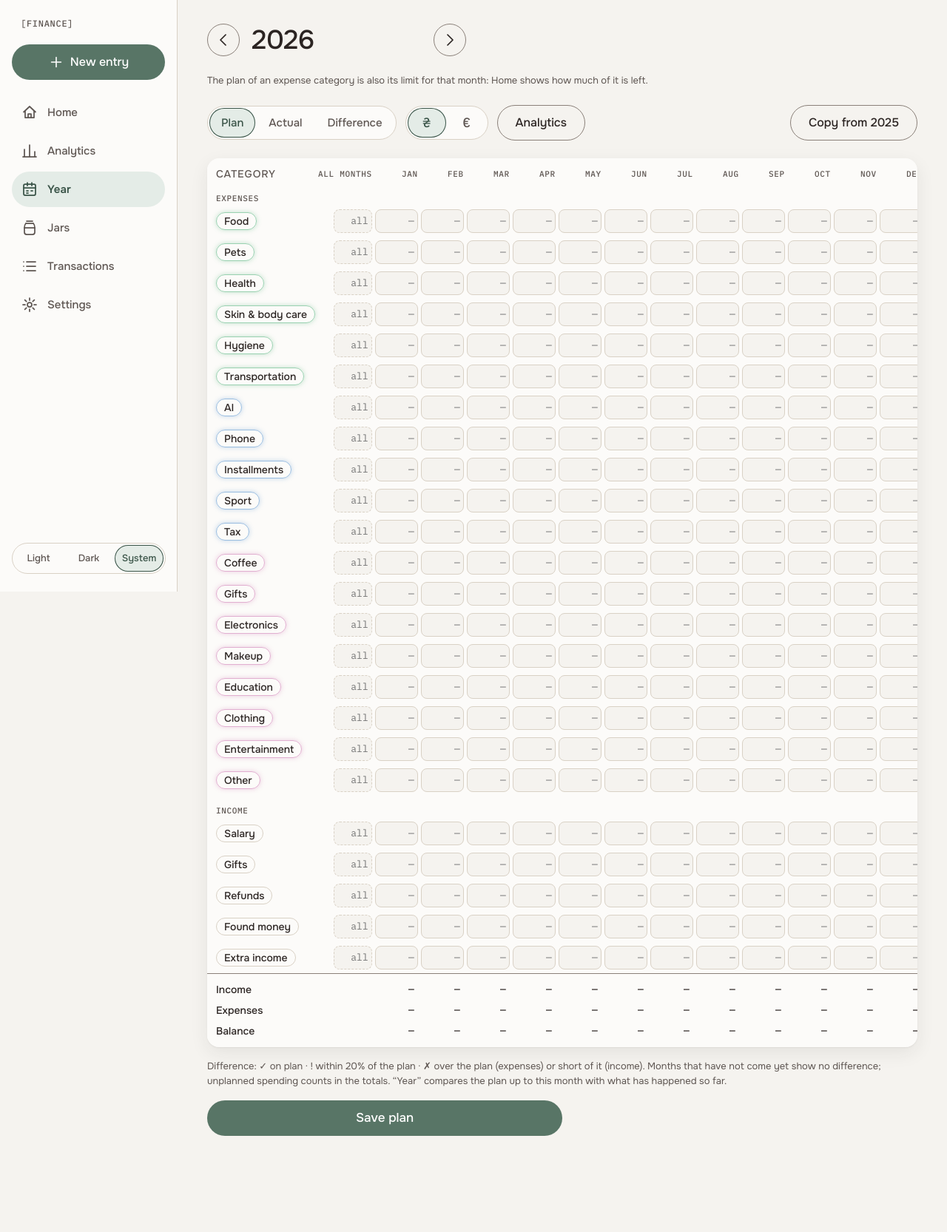
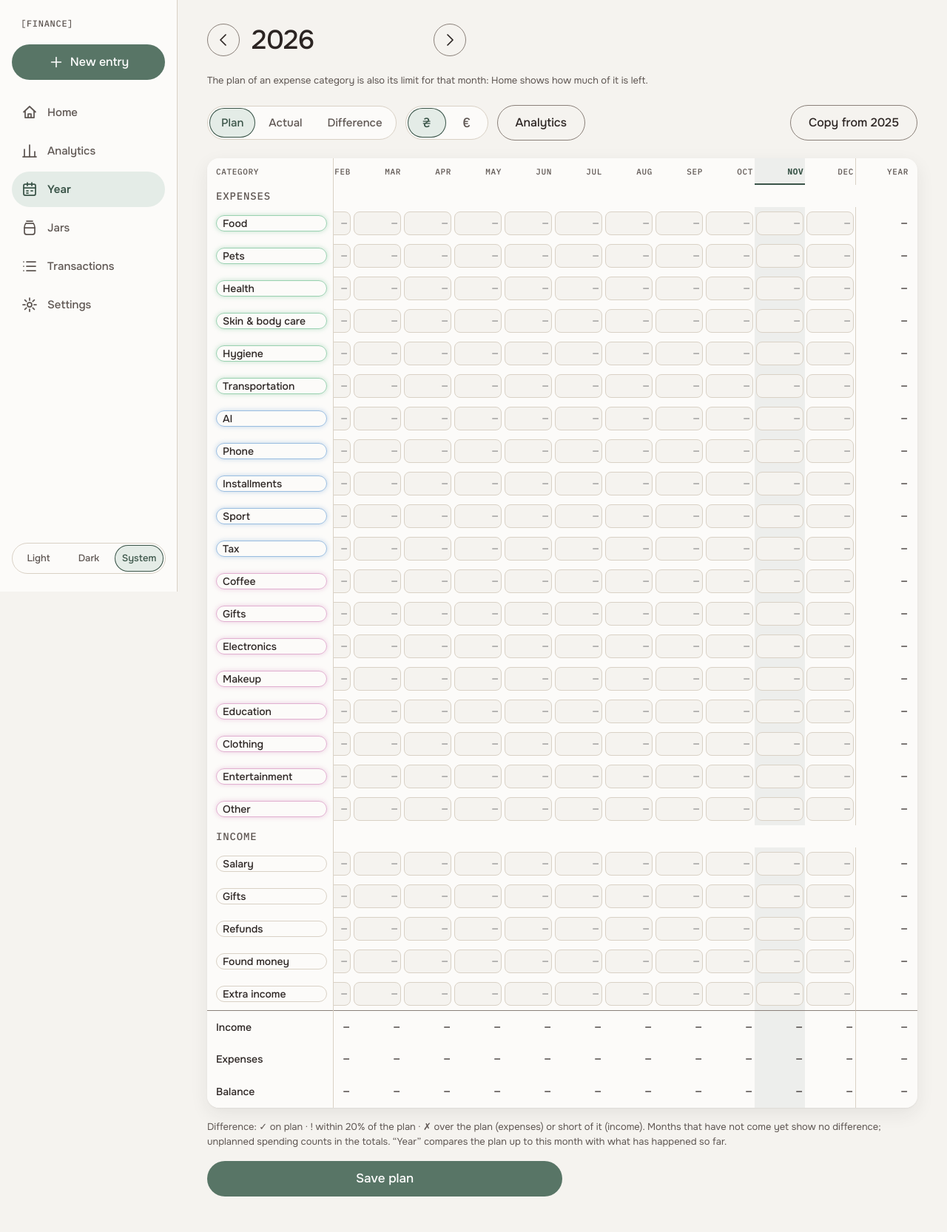
Before and after one commit to aiiadu-ai/finances_tracker, a FastAPI app: page /year in a window 1280 px wide. Shown: the whole page at 74% size. Before the commit the page ends 1536 px from the top, so only its background shows below. Run offline with FastAPI, Linux system fonts and the light colour scheme; data comes from the database, SQL or seed files in the repository; data that the repository does not hold is empty.

Commit message:
Year table: fixed grid (sticky opaque name column, same-width months, same-height rows, cut names), opens on the current month and marks it
Co-Authored-By: Claude Sonnet 5.5 <noreply@anthropic.com>

```diff
--- a/app/main.py
+++ b/app/main.py
@@ -612,6 +612,7 @@ def render_year(
         "prev_year": year - 1 if year > 2000 else None,
         "next_year": year + 1 if year < 2099 else None,
         "month_names": MONTH_NAMES,
+        "now_month": today.month if year == today.year else None,  # the month to scroll to and mark
         "views": [
             {"code": code, "symbol": CURRENCY_SYMBOLS[code], "grid": plans.grid(conn, year, code, today, categories)}
             for code in plans.CURRENCIES
--- a/app/static/app.js
+++ b/app/static/app.js
@@ -202,6 +202,7 @@ function setupCurrencySwitch() {
       try { localStorage.setItem("currency", button.dataset.curChoice); } catch (e) { /* not remembered */ }
       show();
       fitNumbers();
+      if (window.scrollYearToNow) window.scrollYearToNow(); // a table that was hidden is placed now
     });
   });
   show();
@@ -235,6 +236,7 @@ function setupYear() {
     grid.dataset.mode = mode;
     buttons.forEach((b) => b.setAttribute("aria-pressed", String(b.dataset.modeChoice === mode)));
     fitNumbers();
+    if (window.scrollYearToNow) window.scrollYearToNow(); // the columns moved (the "All months" column comes and goes)
   }
   try {
     const saved = localStorage.getItem("yearMode");
@@ -244,6 +246,19 @@ function setupYear() {
     setMode(button.dataset.modeChoice);
     try { localStorage.setItem("yearMode", button.dataset.modeChoice); } catch (e) { /* not remembered */ }
   }));
+
+  // Open on the month we are in: scroll so that its column stands right after the name column.
+  function scrollYearToNow() {
+    document.querySelectorAll(".yr-scroll").forEach((box) => {
+      const now = box.querySelector("thead th.yr-now");
+      const name = box.querySelector("thead th.yr-name");
+      if (!box.clientWidth) return; // the other currency is hidden: it is placed when it is shown
+      box.scrollLeft = now && name ? Math.max(0, now.offsetLeft - name.offsetWidth) : 0;
+    });
+  }
+  window.scrollYearToNow = scrollYearToNow;
+  scrollYearToNow();
+  window.addEventListener("load", scrollYearToNow);
 
   // Typing one amount in "All months" fills the 12 plan boxes of that row.
   document.querySelectorAll("input[data-fill]").forEach((box) => {
--- a/app/static/style.css
+++ b/app/static/style.css
@@ -498,41 +498,60 @@ html[data-cur="EUR"] .cur-view[data-cur="EUR"] { display: flex; }
 .year-copy { margin-left: auto; }
 .year-form { display: flex; flex-direction: column; gap: var(--space-4); }
 
-.yr-scroll { overflow-x: auto; padding: var(--space-2) 0; background: var(--surface-raised); border-radius: var(--radius-md); box-shadow: var(--shadow-soft); }
-.yr-table { border-collapse: separate; border-spacing: 0; min-width: 100%; font: 400 13px/18px var(--font-mono); font-variant-numeric: tabular-nums; }
-.yr-table th, .yr-table td { padding: 5px 2px; text-align: right; white-space: nowrap; vertical-align: middle; }
-.yr-table thead th { font: 500 11px/16px var(--font-mono); letter-spacing: .06em; text-transform: uppercase; color: var(--ink-muted); }
-.yr-table .yr-name { position: sticky; left: 0; z-index: 1; text-align: left; padding-left: var(--space-3); background: var(--surface-raised); font-family: var(--font-sans); font-weight: 500; font-size: 14px; }
+.yr-scroll { overflow-x: auto; padding: 0; background: var(--surface-raised); border-radius: var(--radius-md); box-shadow: var(--shadow-soft); }
+/* A fixed grid: the name column is as wide as set and sticks to the left; every month is the same width;
+   every row is the same height. */
+.yr-table {
+  --name-w: 104px; --fill-w: 60px; --month-w: 68px; --total-w: 84px; --row-h: 44px;
+  border-collapse: separate; border-spacing: 0; table-layout: fixed;
+  width: calc(var(--name-w) + var(--fill-w) + 12 * var(--month-w) + var(--total-w));
+  font: 400 13px/18px var(--font-mono); font-variant-numeric: tabular-nums;
+}
+.yr-table .yr-col-name { width: var(--name-w); }
+.yr-table .yr-col-fill { width: var(--fill-w); }
+.yr-table .yr-col-month { width: var(--month-w); }
+.yr-table .yr-col-total { width: var(--total-w); }
+.yr-table th, .yr-table td { box-sizing: border-box; padding: 0 2px; height: var(--row-h); text-align: right; white-space: nowrap; vertical-align: middle; overflow: hidden; }
+.yr-table thead th { height: 36px; font: 500 11px/16px var(--font-mono); letter-spacing: .06em; text-transform: uppercase; color: var(--ink-muted); }
+.yr-table .yr-name {
+  position: sticky; left: 0; z-index: 2; text-align: left; padding: 0 var(--space-2) 0 var(--space-3);
+  background: var(--surface-raised); /* opaque: the months that scroll under it are hidden, not shown through it */
+  box-shadow: 1px 0 0 var(--line);
+  font-family: var(--font-sans); font-weight: 500; font-size: 13px;
+}
+.yr-table thead .yr-name { z-index: 3; font-size: 11px; font-family: var(--font-mono); }
 .yr-table .yr-total { padding-right: var(--space-3); font-weight: 500; border-left: 1px solid var(--line); }
-.yr-tag { display: inline-block; padding: 2px 10px; border: 1px solid var(--line); border-radius: var(--radius-pill); }
+.yr-tag { display: block; max-width: 100%; overflow: hidden; text-overflow: ellipsis; white-space: nowrap; padding: 2px 8px; border: 1px solid var(--line); border-radius: 12px; line-height: 16px; }
 .yr-tag:is(.g-essentials, .g-fixed, .g-fun) { box-shadow: 0 0 6px color-mix(in srgb, var(--glow) 42%, transparent); }
-.yr-sep th { text-align: left; padding: var(--space-3) var(--space-3) 2px; font: 500 11px/16px var(--font-mono); letter-spacing: .06em; text-transform: uppercase; color: var(--ink-muted); background: var(--surface-raised); position: sticky; left: 0; }
+.yr-sep th, .yr-sep td { height: 30px; font: 500 11px/16px var(--font-mono); letter-spacing: .06em; text-transform: uppercase; color: var(--ink-muted); }
+.yr-sep .yr-name { font: 500 11px/16px var(--font-mono); }
 .yr-sum th, .yr-sum td { font-weight: 500; }
-.yr-sum-first th, .yr-sum-first td { border-top: 1px solid var(--line-strong); padding-top: var(--space-3); }
+.yr-sum-first th, .yr-sum-first td { border-top: 1px solid var(--line-strong); }
+/* The month we are in: a soft tint and a bold name. */
+.yr-table .yr-now { background: color-mix(in srgb, var(--accent) 9%, transparent); }
+.yr-table thead .yr-now { color: var(--accent-ink); font-weight: 700; box-shadow: inset 0 -2px 0 var(--accent-ink); }
 
 .cell-input {
-  width: 58px; min-height: 32px; padding: 3px 4px; text-align: right;
+  width: 100%; min-height: 32px; padding: 3px 4px; text-align: right;
   background: var(--surface); color: var(--ink); border: 1px solid var(--line); border-radius: var(--radius-sm);
   font: 400 13px/18px var(--font-mono);
 }
 .cell-input:focus-visible { border-color: var(--accent-ink); }
 .yr-fill { display: none; }
 .js .yr-fill { display: table-cell; }
-.yr-fill .cell-input { width: 52px; border-style: dashed; }
-@media (max-width: 899px) {
-  /* A phone: a narrow, wrapping name column so the months get the room. */
-  .yr-table .yr-name { max-width: 104px; white-space: normal; padding-left: var(--space-2); font-size: 13px; line-height: 16px; }
-  .yr-tag { padding: 2px 8px; border-radius: 12px; }
-  .yr-table thead .yr-name { font-size: 11px; }
-}
+.yr-fill .cell-input { border-style: dashed; }
+.yr-cell { padding: 0 4px; }
+html:not(.js) .yr-table, .yr[data-mode="actual"] .yr-table, .yr[data-mode="diff"] .yr-table { --fill-w: 0px; }
+@media (min-width: 900px) { .yr-table { --name-w: 170px; } .yr-table .yr-name { font-size: 14px; } }
 
 /* One grid, three views: only what belongs to the chosen view is shown. */
 .yr .c-actual, .yr .c-diff { display: none; }
 .yr[data-mode="actual"] .c-plan, .yr[data-mode="diff"] .c-plan { display: none; }
-.yr[data-mode="actual"] .c-actual, .yr[data-mode="diff"] .c-diff { display: inline-block; }
+.yr[data-mode="actual"] .c-actual, .yr[data-mode="diff"] .c-diff { display: block; }
 .yr[data-mode="actual"] .yr-fill, .yr[data-mode="diff"] .yr-fill { display: none; }
+.yr[data-mode="actual"] .yr-col-fill, .yr[data-mode="diff"] .yr-col-fill, html:not(.js) .yr-col-fill { display: none; } /* the column goes, not only its cells, or the others shift by one */
 .yr[data-mode="actual"] ~ .yr-save, .yr[data-mode="diff"] ~ .yr-save { display: none; }
-.yr .c-plan:not(.cell-input), .yr .c-actual, .yr .c-diff { padding-inline: 5px; min-width: 56px; }
+.yr .c-plan:not(.cell-input), .yr .c-actual, .yr .c-diff { padding-inline: 2px; text-align: right; }
 .c-diff.s-ok { color: var(--accent-ink); }
 .c-diff.s-close { color: var(--warning); }
 .c-diff.s-over { color: var(--danger); }
--- a/app/templates/year.html
+++ b/app/templates/year.html
@@ -74,25 +74,30 @@
           <div class="yr-scroll">
             <table class="yr-table">
               <caption class="sr-only">Plan and reality for {{ year }} in {{ 'hryvnias' if view.code == 'UAH' else 'euros' }}</caption>
+              <colgroup>
+                <col class="yr-col-name"><col class="yr-col-fill">
+                {% for name in month_names %}<col class="yr-col-month">{% endfor %}
+                <col class="yr-col-total">
+              </colgroup>
               <thead>
                 <tr>
                   <th scope="col" class="yr-name">Category</th>
-                  <th scope="col" class="yr-fill" title="One amount for all 12 months">All months</th>
-                  {% for name in month_names %}<th scope="col">{{ name }}</th>{% endfor %}
+                  <th scope="col" class="yr-fill" title="One amount for all 12 months">All</th>
+                  {% for name in month_names %}<th scope="col" {% if loop.index == now_month %}class="yr-now" aria-current="date"{% endif %}>{{ name }}</th>{% endfor %}
                   <th scope="col" class="yr-total">Year</th>
                 </tr>
               </thead>
               <tbody>
                 {% for row in grid.rows %}
                   {% if loop.first or loop.previtem.kind != row.kind %}
-                    <tr class="yr-sep"><th scope="colgroup" colspan="15">{{ "Expenses" if row.kind == "expense" else "Income" }}</th></tr>
+                    <tr class="yr-sep"><th scope="rowgroup" class="yr-name">{{ "Expenses" if row.kind == "expense" else "Income" }}</th><td colspan="14"></td></tr>
                   {% endif %}
                   <tr>
-                    <th scope="row" class="yr-name"><span class="yr-tag {% if row.grp %}g-{{ row.grp }}{% endif %}">{{ row.name }}</span></th>
+                    <th scope="row" class="yr-name"><span class="yr-tag {% if row.grp %}g-{{ row.grp }}{% endif %}" title="{{ row.name }}">{{ row.name }}</span></th>
                     <td class="yr-fill"><input class="cell-input" type="text" inputmode="decimal" autocomplete="off" data-fill placeholder="all" aria-label="{{ row.name }}: one plan amount for all months"></td>
                     {% for c in row.cells %}
                       {% set key = cell_key(row.id, loop.index, view.code) %}
-                      <td class="yr-cell">
+                      <td class="yr-cell{% if loop.index == now_month %} yr-now{% endif %}">
                         <input class="cell-input c-plan" type="text" inputmode="decimal" autocomplete="off"
                                name="{{ key }}" value="{{ values.get(key, '') }}" placeholder="—"
                                aria-label="{{ row.name }}, {{ month_names[loop.index0] }}, plan in {{ view.symbol }}"
@@ -109,7 +114,7 @@
                   <tr class="yr-sum {% if loop.first %}yr-sum-first{% endif %}">
                     <th scope="row" class="yr-name">{{ label }}</th>
                     <td class="yr-fill"></td>
-                    {% for c in t.cells %}<td class="yr-cell">{{ read_cell(c) }}</td>{% endfor %}
+                    {% for c in t.cells %}<td class="yr-cell{% if loop.index == now_month %} yr-now{% endif %}">{{ read_cell(c) }}</td>{% endfor %}
                     <td class="yr-total">{{ read_cell(t.total) }}</td>
                   </tr>
                 {% endfor %}
```
Also changed, not shown: CLAUDE.md (+2 -0 lines), tests/test_year.py (+25 -0 lines).
